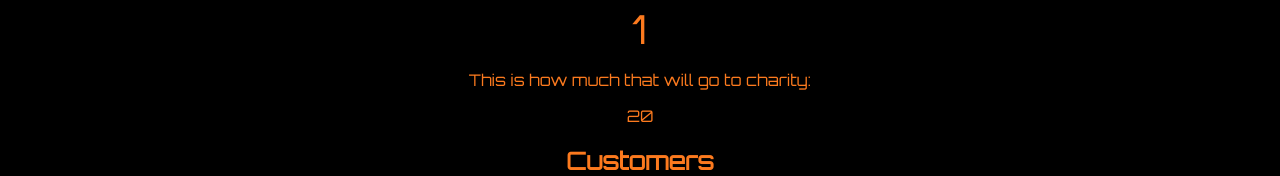
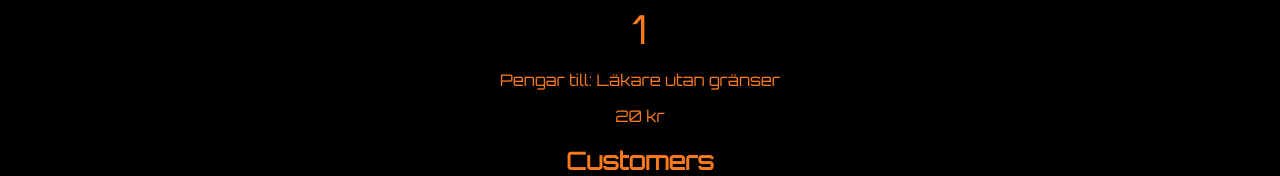
Before and after one commit to CarlBedrot/SensationStringing, a plain HTML site: page page.html in a window 1280 px wide. Both pictures are taken after a click on the link "Register racket!". Shown: the part 449-625 px from the top of the page. Drawn offline with Linux system fonts and the light colour scheme.

Commit message:
changed message

```diff
--- a/page.html
+++ b/page.html
@@ -51,8 +51,7 @@
     <section id="about">
         <h2>Rackets restrung in August:</h2>
         <div id="counter">0</div>
-
-        <p>This is how much that will go to charity:</p>
+        <p> Pengar till:  Läkare utan gränser</p>
         <div id="charitySummariser">0</div>
     </section>
     <section id="customer-table-section">
--- a/script.js
+++ b/script.js
@@ -8,7 +8,7 @@
 
 function giveToCharity() {
   charity += 20;
-  document.getElementById('charitySummariser').textContent = charity;
+  document.getElementById('charitySummariser').textContent = charity + ' kr';
 }
 
 function showFireworks() {
```
